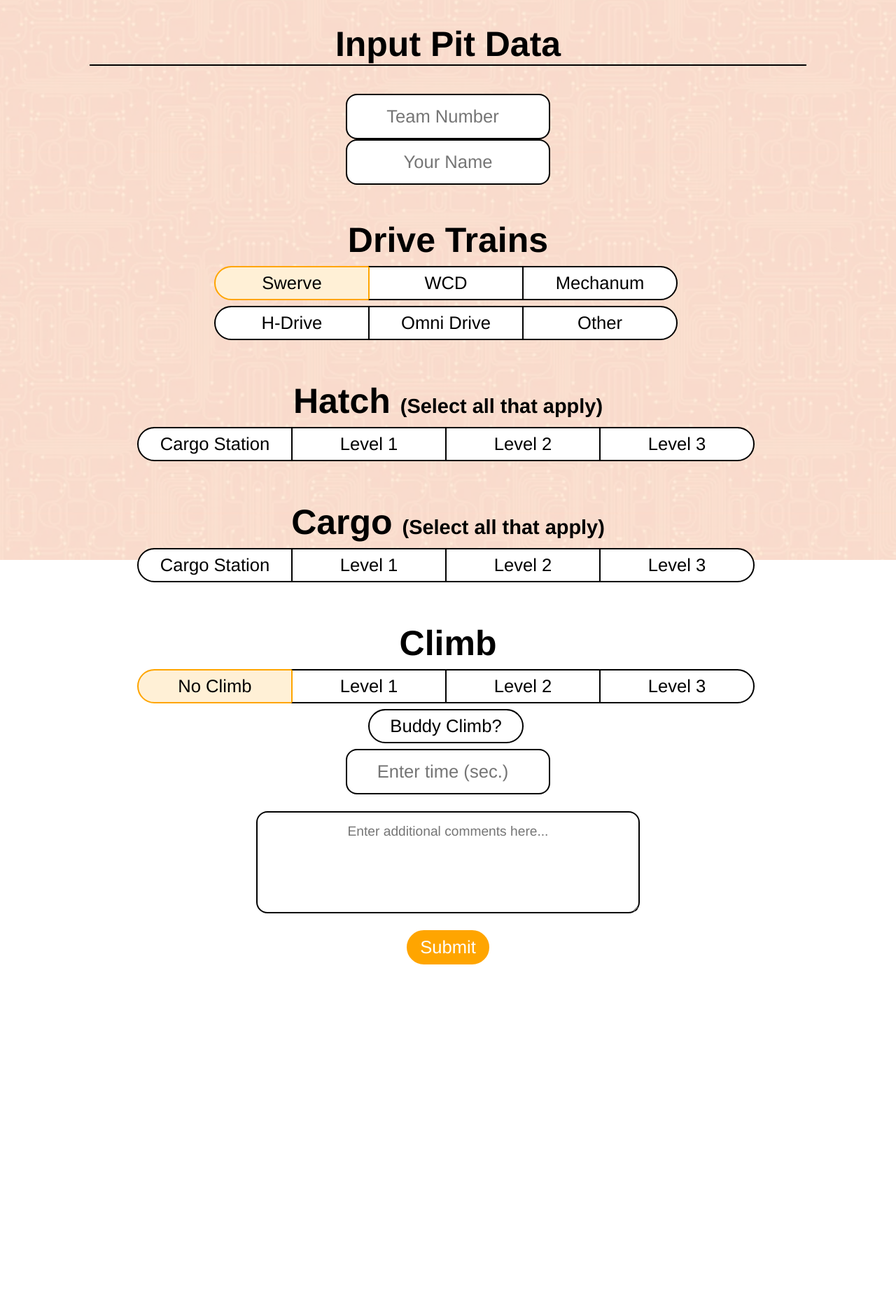
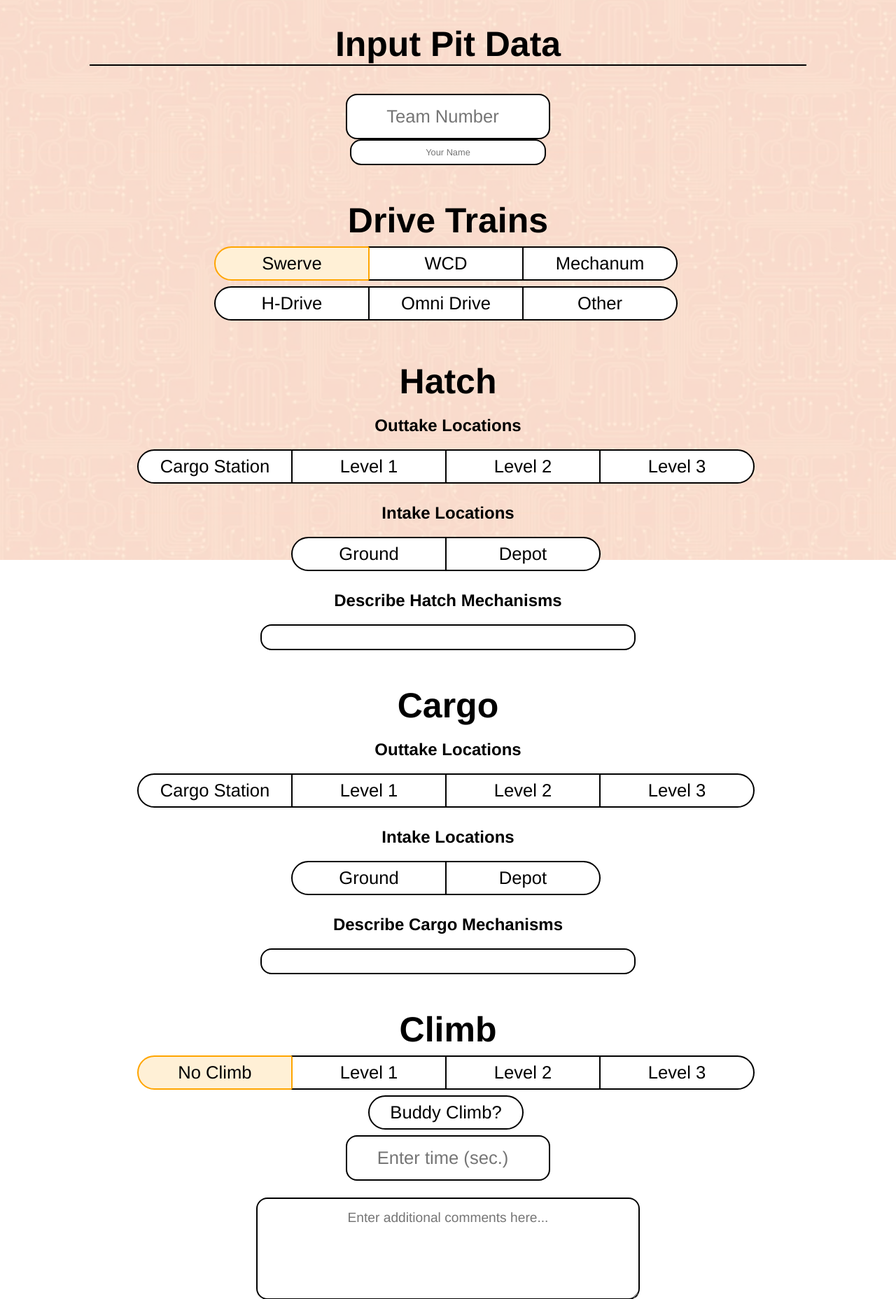
Before and after one commit to iron-claw-972/ScoutingApp2019, a Flask app: page /scouting/inputPitData in a window 1280 px wide. Shown: the top 1856 px of the page at 70% size. Before the commit the page ends 1378 px from the top, so only its background shows below. Run offline with Flask 2, Linux system fonts and the light colour scheme; some web fonts are replaced.

Commit message:
more pit stuff

```diff
--- a/app/static/css/matchScouting.css
+++ b/app/static/css/matchScouting.css
@@ -235,16 +235,18 @@ input[type="text"] {
     margin: auto;
     display: block;
     width: 40vw;
-    padding: 2vh;
+    height:1vw;
+    padding: 1.3vh;
     border-radius: 2vh;
     border: 2px solid black;
     transition: 0.25s;
-    font-size: 2vw;
+    font-size: 1vw;
 }
 
 input[type="text"]:focus {
     border-color: orange;
     transition: 0.25s;
+
 }
 
 input[type='submit'] {
--- a/app/templates/matchScouting/matchScouting.html
+++ b/app/templates/matchScouting/matchScouting.html
@@ -67,7 +67,7 @@
         </div>
 
         <div id="climbInput">
-            <h3>Climb <small><small><small>(without buddy climb)</small></small></small></h3>
+            <h3>Climb <small><small><br /><small>without buddy climb</small></small></small></h3>
             <div class="outtakeLevels">
                 <input type="radio" name="climbLevel" value="No Climb" id="climb0" checked><label class="firstInput"
                     for="climb0">No Climb</label>
@@ -76,8 +76,8 @@
                 <input type="radio" name="climbLevel" value="Level 3" id="climb3"><label class="lastInput"
                     for="climb3">Level 3</label>
             </div>
-            <input type="number" name="climbTime" placeholder="Enter time (sec.)" style="width:20vw;"
-                pattern="^[0-9]*$" min="0" max="60">
+            <input type="number" name="climbTime" placeholder="Enter time (sec.)" style="width:20vw;" pattern="^[0-9]*$"
+                min="0" max="60">
         </div>
 
         <textarea rows="5" form="inputForm" name="comments" maxlength="255"
--- a/app/templates/pitScouting.html
+++ b/app/templates/pitScouting.html
@@ -19,34 +19,64 @@
 		<div id="driveTrain">
 			<h3>Drive Trains</h3>
 			<div class="outtakeLevels">
-				<input type="radio" name="driveTrain" value="Swerve" id="Swerve" checked><label class="firstInput multiline" for="Swerve">Swerve</label>
-				<input type="radio" name="driveTrain" value="WCD" id="WCD"><label class="multiline" for="WCD">WCD</label>
-				<input type="radio" name="driveTrain" value="Mechanum" id="Mechanum"><label class="lastInput multiline" for="Mechanum">Mechanum</label>
+				<input type="radio" name="driveTrain" value="Swerve" id="Swerve" checked><label
+					class="firstInput multiline" for="Swerve">Swerve</label>
+				<input type="radio" name="driveTrain" value="WCD" id="WCD"><label class="multiline"
+					for="WCD">WCD</label>
+				<input type="radio" name="driveTrain" value="Mechanum" id="Mechanum"><label class="lastInput multiline"
+					for="Mechanum">Mechanum</label>
 				<br />
-				<input type="radio" name="driveTrain" value="H-Drive" id="H-Drive"><label for="H-Drive" class="firstInput multiline">H-Drive</label>
-				<input type="radio" name="driveTrain" value="OmniDrive" id="Omnidrive"><label class="multiline" for="Omnidrive">Omni Drive</label>
-				<input type="radio" name="driveTrain" value="other" id="other"><label class="lastInput multiline" for="other">Other</label>
+				<input type="radio" name="driveTrain" value="H-Drive" id="H-Drive"><label for="H-Drive"
+					class="firstInput multiline">H-Drive</label>
+				<input type="radio" name="driveTrain" value="OmniDrive" id="Omnidrive"><label class="multiline"
+					for="Omnidrive">Omni Drive</label>
+				<input type="radio" name="driveTrain" value="other" id="other"><label class="lastInput multiline"
+					for="other">Other</label>
 			</div>
 		</div>
 
 		<div id="hatchInput">
-            <h3>Hatch <small><small><small>(Select all that apply)</small></small></small></h3>
+			<h3>Hatch</h3>
+			<h2>Outtake Locations </h2>
 			<div class="outtakeLevels">
-                <input type="checkbox" name="cargoLevelC" id="hatch0"><label class="firstInput" for="hatch0">Cargo Station</label>
+				<input type="checkbox" name="cargoLevelC" id="hatch0"><label class="firstInput" for="hatch0">Cargo
+					Station</label>
 				<input type="checkbox" name="cargoLevel1" id="hatch1"><label for="hatch1">Level 1</label>
 				<input type="checkbox" name="cargoLevel2" id="hatch2"><label for="hatch2">Level 2</label>
-				<input type="checkbox" name="cargoLevel3" id="hatch3"><label class="lastInput" for="hatch3">Level 3</label>
+				<input type="checkbox" name="cargoLevel3" id="hatch3"><label class="lastInput" for="hatch3">Level
+					3</label>
 			</div>
+			<h2>Intake Locations </h2>
+			<div class="outtakeLevels">
+				<input type="checkbox" name="hatchLevelC" id="hatchf"><label class="firstInput"
+					for="hatchf">Ground</label>
+				<input type="checkbox" name="hatchLevel3" id="hatchl"><label class="lastInput"
+					for="hatchl">Depot</label>
+			</div>
+			<h2>Describe Hatch Mechanisms</h2>
+			<input type="text"></input>
 		</div>
 		<br />
 		<div id="cargoInput">
-            <h3>Cargo <small><small><small>(Select all that apply)</small></small></small></h3>
+			<h3>Cargo </h3>
+			<h2>Outtake Locations </h2>
 			<div class="outtakeLevels">
-                <input type="checkbox" name="cargoLevelC" id="cargo0"><label class="firstInput" for="cargo0">Cargo Station</label>
+				<input type="checkbox" name="cargoLevelC" id="cargo0"><label class="firstInput" for="cargo0">Cargo
+					Station</label>
 				<input type="checkbox" name="cargoLevel1" id="cargo1"><label for="cargo1">Level 1</label>
 				<input type="checkbox" name="cargoLevel2" id="cargo2"><label for="cargo2">Level 2</label>
-				<input type="checkbox" name="cargoLevel3" id="cargo3"><label class="lastInput" for="cargo3">Level 3</label>
+				<input type="checkbox" name="cargoLevel3" id="cargo3"><label class="lastInput" for="cargo3">Level
+					3</label>
 			</div>
+			<h2>Intake Locations </h2>
+			<div class="outtakeLevels">
+				<input type="checkbox" name="cargoLevelC" id="cargof"><label class="firstInput"
+					for="cargof">Ground</label>
+				<input type="checkbox" name="cargoLevel3" id="cargol"><label class="lastInput"
+					for="cargol">Depot</label>
+			</div>
+			<h2>Describe Cargo Mechanisms</h2>
+			<input type="text"></input>
 		</div>
 
 		<div id="climbInput">
@@ -56,12 +86,14 @@
 					for="climb0">No Climb</label>
 				<input type="radio" name="climbLevel" value="Level 1" id="climb1"><label for="climb1">Level 1</label>
 				<input type="radio" name="climbLevel" value="Level 2" id="climb2"><label for="climb2">Level 2</label>
-				<input type="radio" name="climbLevel" value="Level 3" id="climb3"><label class="lastInput" for="climb3">Level 3</label>
+				<input type="radio" name="climbLevel" value="Level 3" id="climb3"><label class="lastInput"
+					for="climb3">Level 3</label>
 			</div>
 
-			<input type="checkbox" name="buddyClimb" id="buddyClimb"><label class="firstInput lastInput" for="buddyClimb">Buddy Climb?</label>
-			<input type="number" name="climbTime" placeholder="Enter time (sec.)" style="width:20vw;"
-				pattern="^[0-9]*$" style="display: inline;">
+			<input type="checkbox" name="buddyClimb" id="buddyClimb"><label class="firstInput lastInput"
+				for="buddyClimb">Buddy Climb?</label>
+			<input type="number" name="climbTime" placeholder="Enter time (sec.)" style="width:20vw;" pattern="^[0-9]*$"
+				style="display: inline;">
 		</div>
 
 		<textarea rows="5" form="inputForm" name="comments" maxlength="255"
```
Lines whose indentation alone changed are shown as unchanged.
